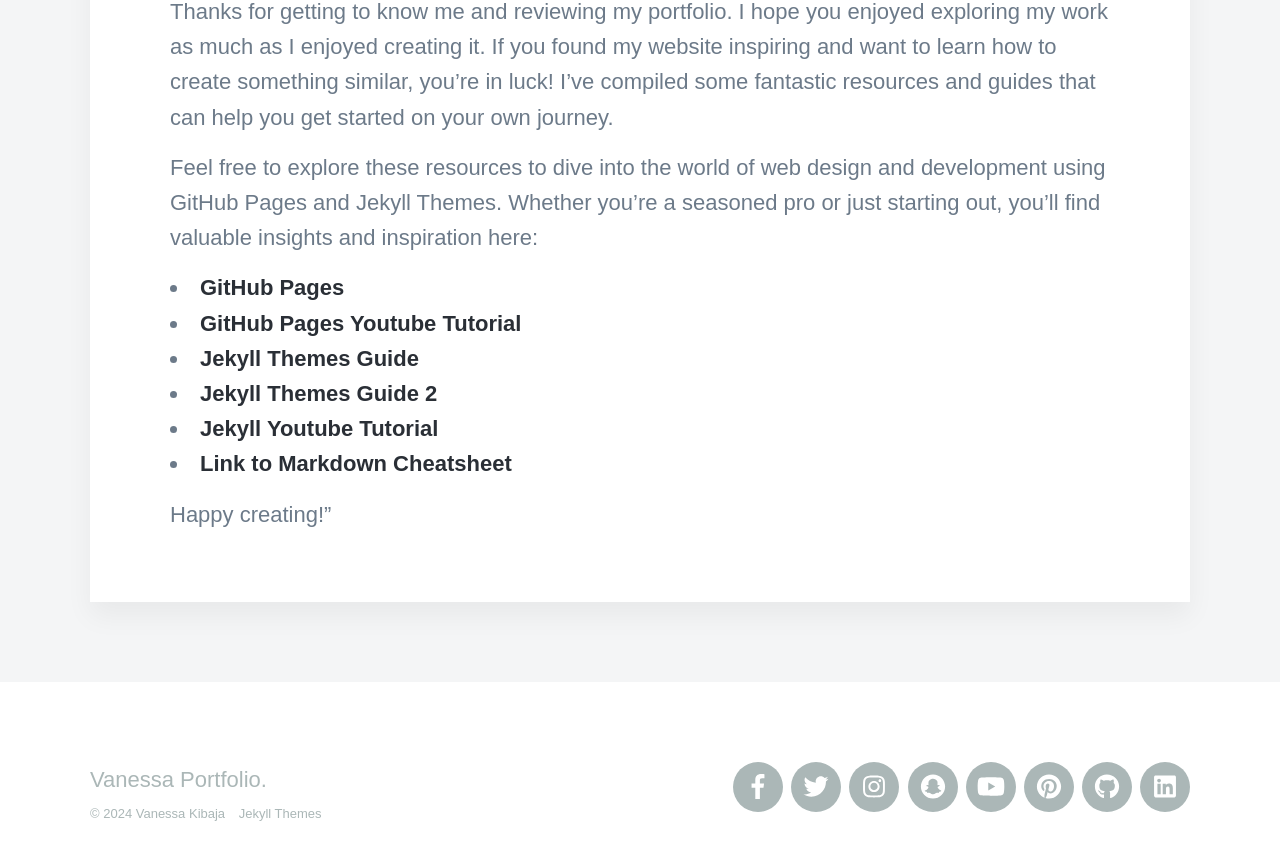
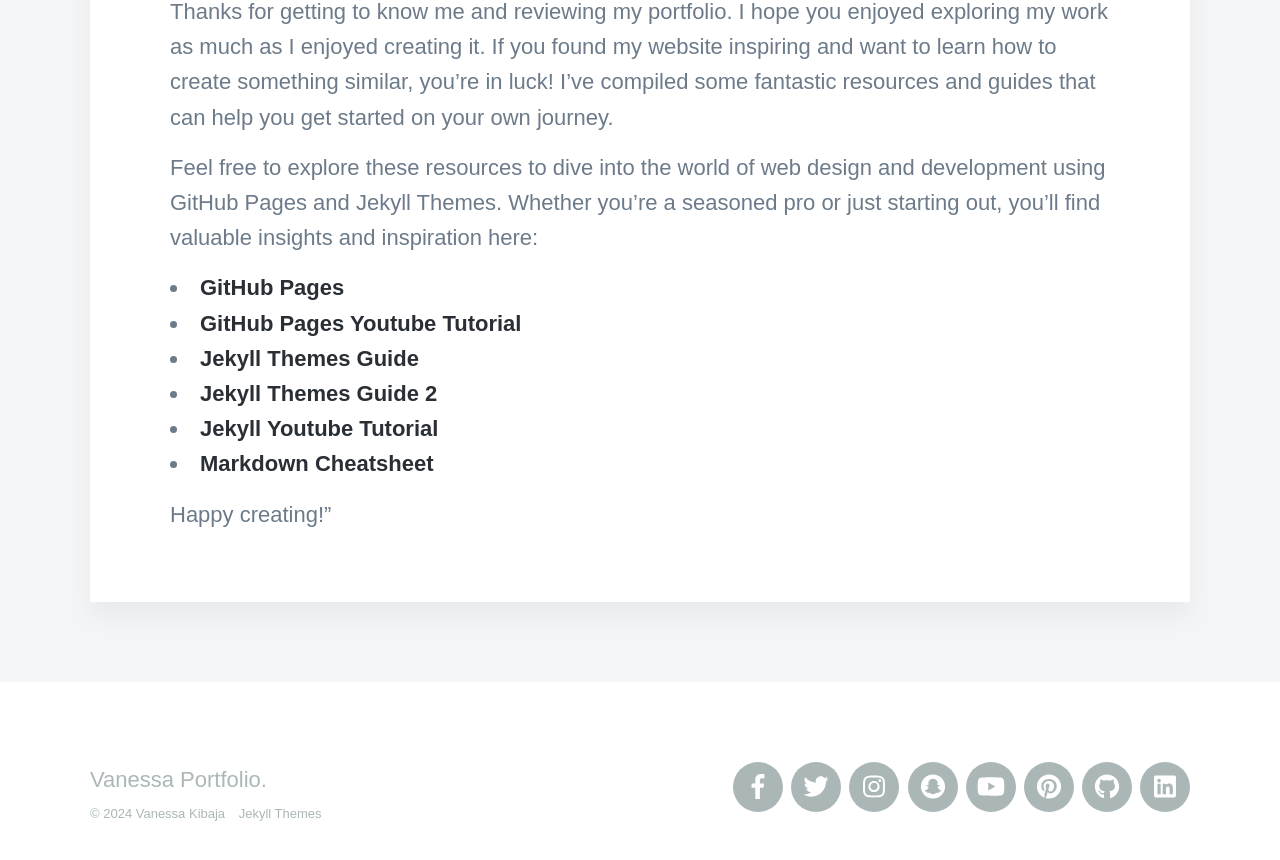
Before and after one commit to vkibaja/vkibaja.github.io, a Jekyll site: the page built from _pages/thanks.md, in a window 1280 px wide and 900 px high, scrolled down 1702 px. Shown: the top 860 px of the window. Built offline with Jekyll 4.4.1, drawn with Linux system fonts in a browser that asks for light colours; nearby versions of some CDN libraries; some web fonts are replaced.

Commit message:
Update thanks.md

```diff
--- a/_pages/thanks.md
+++ b/_pages/thanks.md
@@ -18,6 +18,6 @@
 - [Jekyll Themes Guide](https://jekyllrb.com/docs/themes/)
 - [Jekyll Themes Guide 2](https://jekyllthemes.io)
 - [Jekyll Youtube Tutorial](https://www.youtube.com/watch?v=T1itpPvFWHI&t=49s)
-- [Link to Markdown Cheatsheet](https://github.com/adam-p/markdown-here/wiki/Markdown-Cheatsheet#tables)
+- [Markdown Cheatsheet](https://github.com/adam-p/markdown-here/wiki/Markdown-Cheatsheet#tables)
 
 Happy creating!"
```
